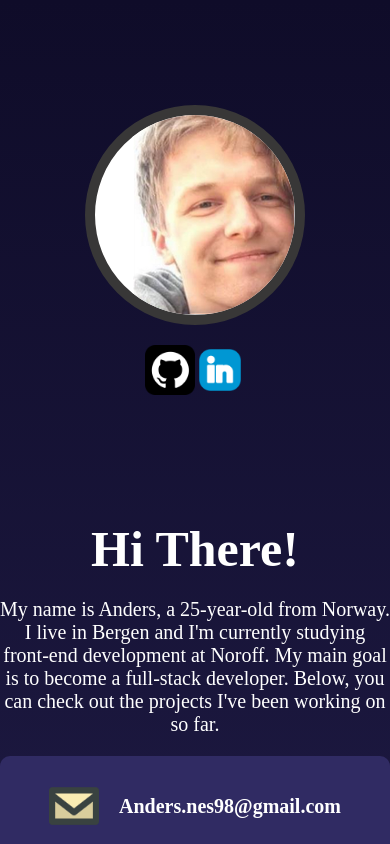
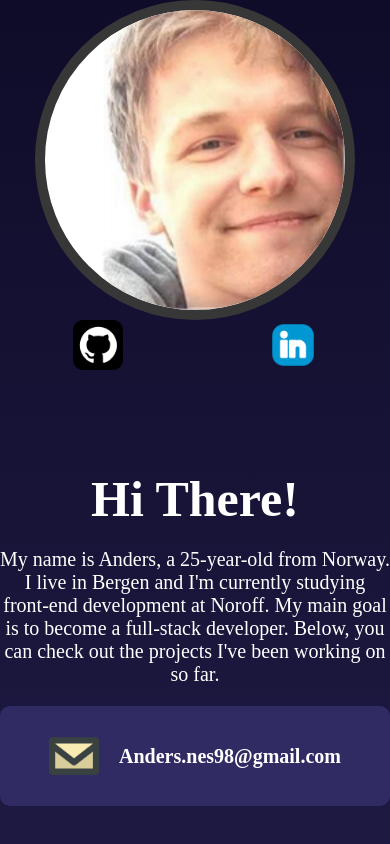
Before and after one commit to 20AndersDev/Portfolio-1-CA, a plain HTML site: page index.html in a window 390 px wide. Shown: the top 844 px of the page. Drawn offline with Linux system fonts and the light colour scheme.

Commit message:
fixing desktop and mobile view

```diff
--- a/index.html
+++ b/index.html
@@ -11,17 +11,18 @@
 </head>
 <body>
     <header>
-
+        <div class="profile-logo">
             <div class="profile-picture">
                 <img src="/images/171_1393543289.png" class="profile">
+
             </div>
             <div class="div-github-logo">
                 <a href="https://github.com/Noroff-Anders"><img class="github-logo" src="/assets/github-svgrepo-com.png"></a>
                <a href="https://www.linkedin.com/in/anders-nes-75557a168/"> <img src="/assets/linkedin-linked-in-svgrepo-com.png" alt="linked-in logo" class="link" ></a>
             </div>
 
-    </header>
-    <main>
+        </div>
+
         <div class="div-titles">
             <h1 class="title-aboutme"> Hi There! </h1>
             <p class="aboutme-p">
@@ -29,8 +30,10 @@
             <div class="email-div">
                 <img src="/assets/envelope-svgrepo-com.png" alt="email" class="email-logo">
                 <h2 class="mail">Anders.nes98@gmail.com</h2>
-             </div>
+                </div>
         </div>
+    </header>
+    <main>
 
         <div class="container-cards">
 
--- a/styles.css
+++ b/styles.css
@@ -22,8 +22,7 @@ main{
 
 header{
     display: flex;
-    flex-direction: column;
-    gap: 20px;
+    gap: 100px;
     width: 100%;
     height: 500px;
     align-items: center;
@@ -41,12 +40,6 @@ footer{
     height: 100px;
 }
 
-.div-header{
-     width: 100%;
-     height: 100px;
-     display: flex;
-}
-
 .profile-picture{
     justify-content: center;
     display: flex;
@@ -57,34 +50,41 @@ footer{
     height: 100%;
     max-width: 300px;
     max-height: 300px;
-    justify-content: center;
 }
 
 .profile{
+    display: flex;
+    justify-content: center;
     object-fit: cover;
-    width: 100%;
-    height: 100%;
+    width: 300px;
+   height: 300px;
     border-radius: 100%;
 }
 
 
 .div-github-logo{
+
+    display: flex;
     justify-content: center;
-    display: flex;
     width: 100%;
-    max-width: 100px;
     height: 50px;
 
 }
 
+.profile-logo{
+    display: flex;
+    flex-wrap: wrap;
+    justify-content: center;
+    width: 100%;
+    max-width: 500px;
+}
+
 
 .div-titles{
-    padding: 20px;
     display: flex;
     flex-wrap: wrap;
     max-width: 400px;
     width: 100%;
-    height: 100px;
     justify-content: center;
     align-items: center;
     gap: 20px;
@@ -119,12 +119,10 @@ footer{
 
 .container-cards{
     display: flex;
-    flex-wrap: wrap;
     width: 100%;
-    max-width: 1200px;
     justify-content: center;
-    gap: 200px;
-    margin-top: 400px;
+    gap: 100px;
+    margin-top: 200px;
 }
 
 .blog-card {
@@ -133,7 +131,7 @@ footer{
     flex-wrap: wrap;
     height: 100%;
     width: 100%;
-    max-width: 750px;
+    max-width: 700px;
     border-radius: 10px;
     box-shadow: 0px 0px 10px 0px rgba(0, 0, 0, 0.75);
     color: black;
@@ -154,7 +152,6 @@ footer{
     justify-content: center;
     display: flex;
     width: 100%;
-    max-width: 800px;
     height: 450px;
     border-radius: 10px 10px 0px 0px;
     border: solid 1px black;
@@ -178,7 +175,6 @@ footer{
 .screenshot{
     object-fit: cover;
     width: 100%;
-    max-width: 750px;
     height: 100%;
 }
 
@@ -203,15 +199,24 @@ footer{
     width: 400px;
 }
 
-@media (max-width: 820px) {
+@media (max-width: 1200px) {
     .blog-card{
         width: 85%;
     }
 
-    .profile-picture{
-        width: 200px;
-        height: 200px;
+    header{
         justify-content: center;
+        display: flex;
+        width: 100%;
+        flex-wrap: wrap;
     }
 
+    .container-cards{
+        display: flex;
+        flex-wrap: wrap;
+        margin-top: 400px;
+
+    }
+
+
 }
```
